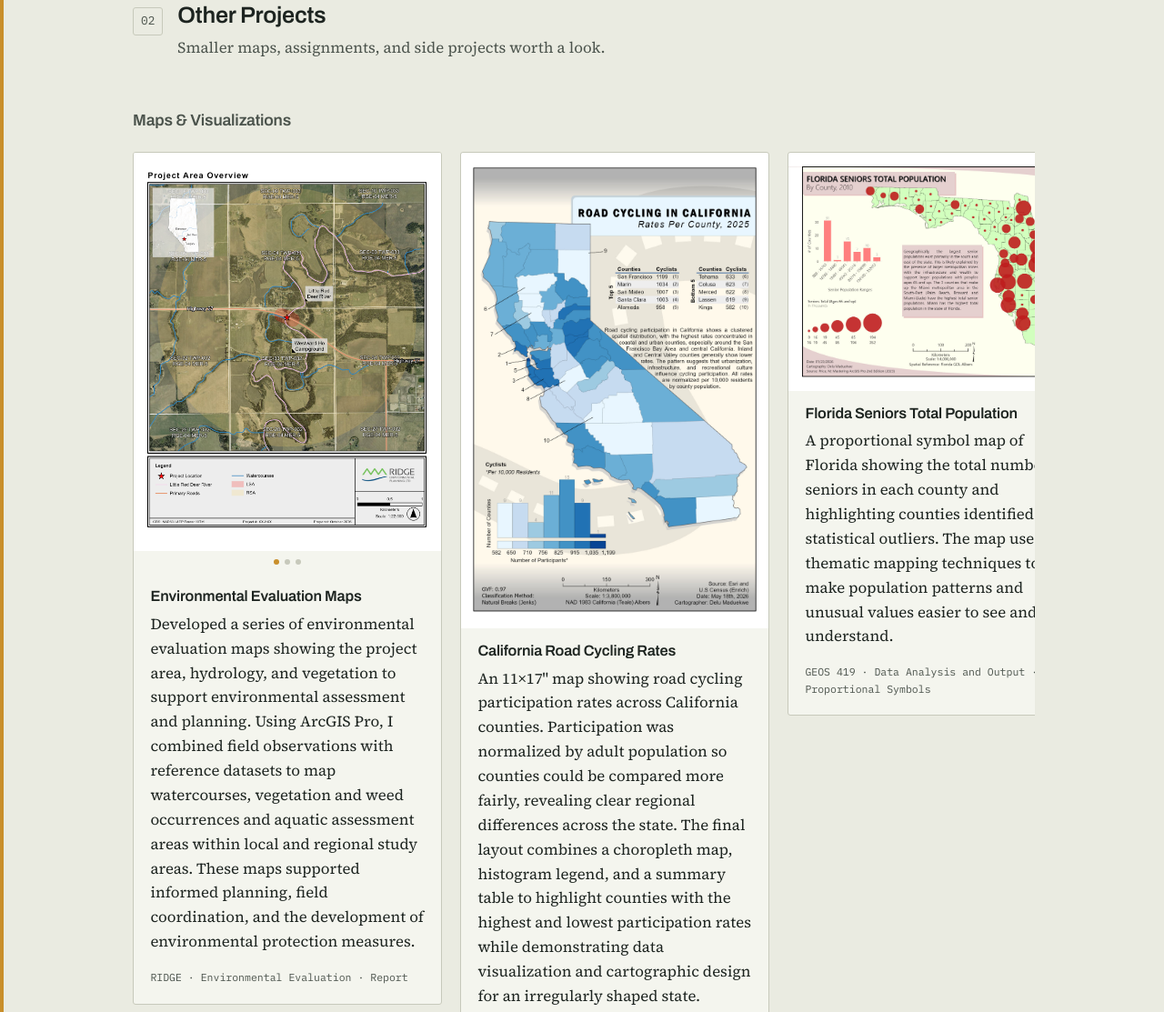
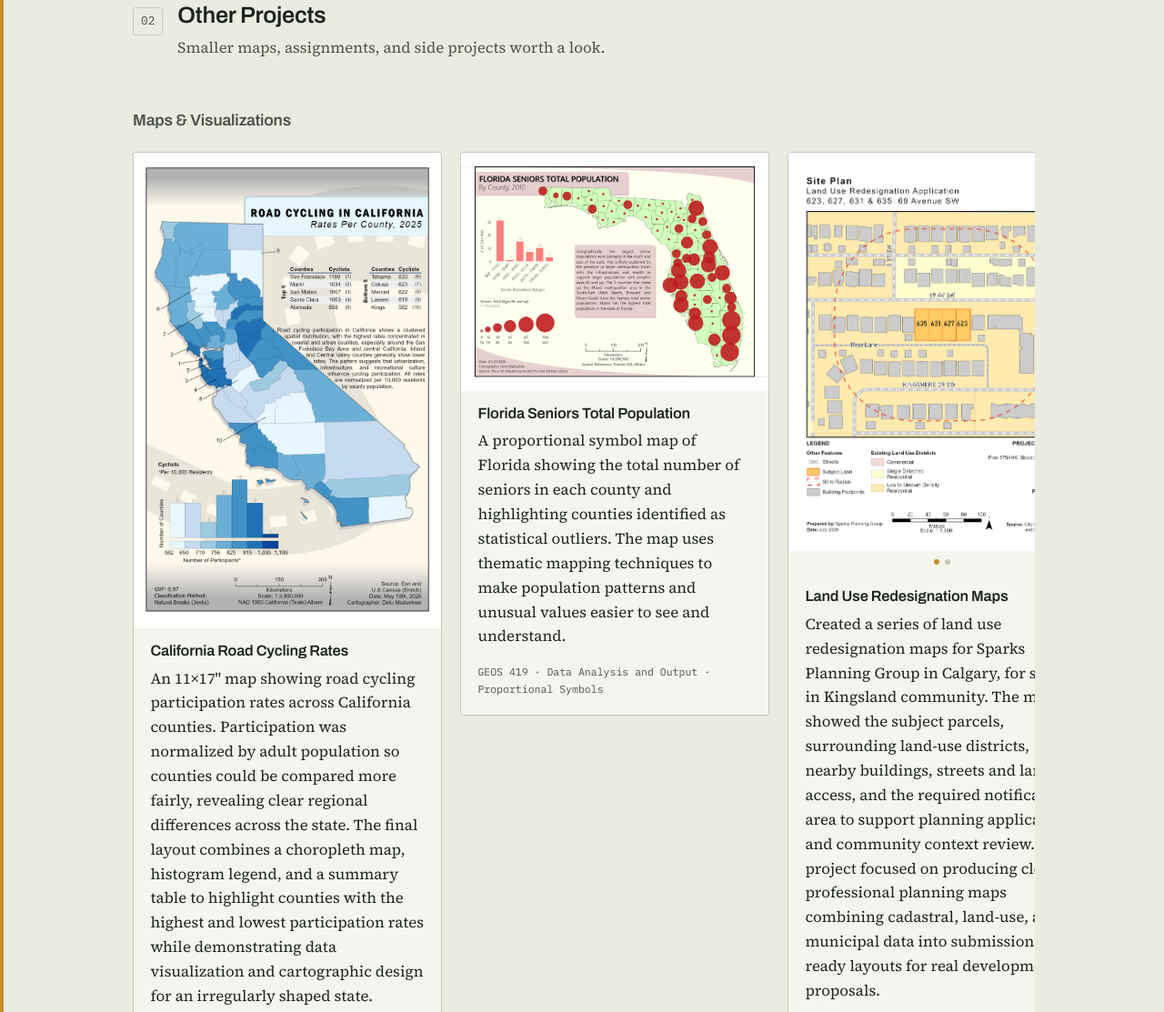
Before and after one commit to delu-maduekwe/delu-maduekwe.github.io, a plain HTML site: page index.html in a window 1280 px wide. Shown: the part 2870-3983 px from the top of the page at 91% size. Drawn offline with Linux system fonts and the light colour scheme.

Commit message:
Hid RIDGE project for time being

```diff
--- a/index.html
+++ b/index.html
@@ -203,7 +203,7 @@ The final index showed a clear spatial pattern, with higher livability scores ge
   <h3 class="subsection__title">Maps &amp; Visualizations</h3>
 
   <div class="work-list">
-    <div class="work-item">
+    <!-- <div class="work-item">
     <div class="mini-carousel">
     <div class="mini-carousel__track">
       <img src="images/Project_Overview_RIDGE.jpg" alt="Project Overview map for EE">
@@ -221,7 +221,7 @@ The final index showed a clear spatial pattern, with higher livability scores ge
     <p>Developed a series of environmental evaluation maps showing the project area, hydrology, and vegetation to support environmental assessment and planning. Using ArcGIS Pro, I combined field observations with reference datasets to map watercourses, vegetation and weed occurrences and aquatic assessment areas within local and regional study areas. These maps supported informed planning, field coordination, and the development of environmental protection measures. </p>
     <p class="work-item__tags">RIDGE · Environmental Evaluation · Report </p>
   </div>
-</div>
+</div> -->
     <div class="work-item">
       <div class="work-item__media">
         <img src="pdfs/California_Final_457.jpg" alt="California Cycling Rates">
```
